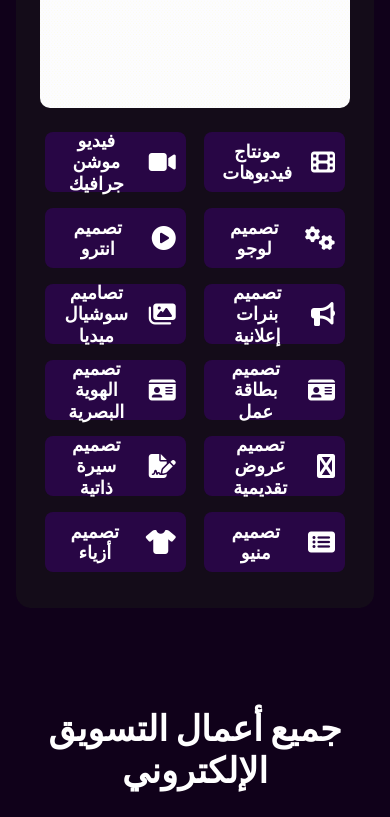
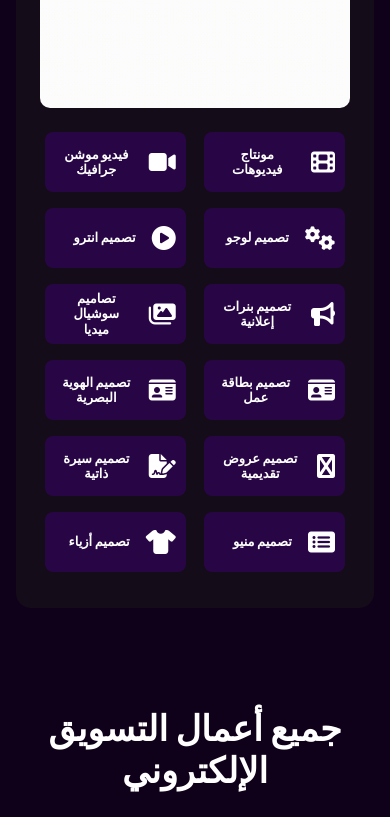
Before and after one commit to BABYBILLY1/our_websites, a plain HTML site: page index.html in a window 390 px wide. Shown: the part 2160-2977 px from the top of the page. Drawn offline with nearby package versions, Linux system fonts and the light colour scheme; grey boxes are pictures that could not be loaded.

Commit message:
Update style.css

```diff
--- a/css/style.css
+++ b/css/style.css
@@ -155,6 +155,9 @@ header,
     width: 70px !important;
     height: 70px !important;
   }
+  .Projects div .card_parent .card_2 h3{
+    font-size: 13px;
+  }
 }
 .main-links {
   margin-top: 10px;
```
